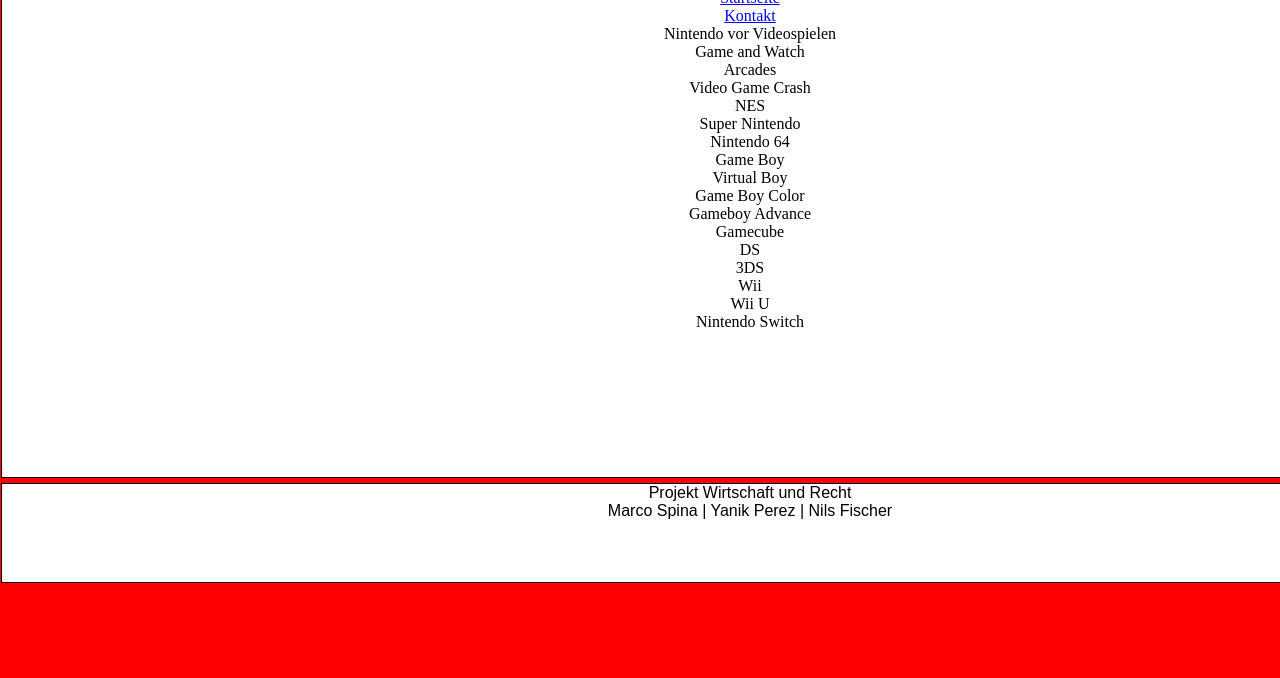
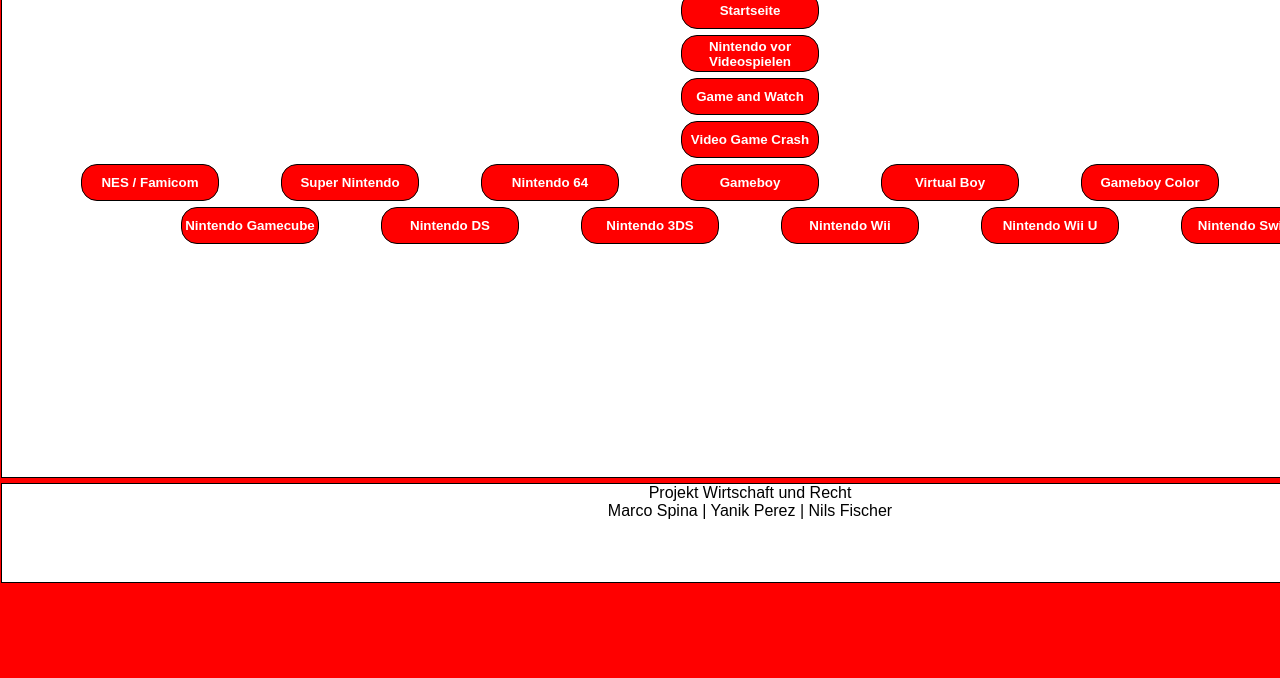
Before and after one commit to FischerNils06/PRWR_Projekt, a plain HTML site: page index.html in a window 1280 px wide. Shown: the part 122-800 px from the top of the page. Drawn offline with Linux system fonts and the light colour scheme.

Commit message:
Changes Made

```diff
--- a/index.html
+++ b/index.html
@@ -15,26 +15,23 @@
 
         <div id="main">
             <ul>
-                <li><a href="index.html">Startseite</a></li>
-                <li><a href="contact.html">Kontakt</a></li>
-                <li>Nintendo vor Videospielen</li>
-                <li>Game and Watch</li>
-                <li>Arcades</li>
-                <li>Video Game Crash</li>
-                <li>NES</li>
-                <li>Super Nintendo</li>
-                <li>Nintendo 64</li>
-                <li>Game Boy</li>
-                <li>Virtual Boy</li>
-                <li>Game Boy Color</li>
-                <li>Gameboy Advance</li>
-                <li>Gamecube</li>
-                <li>DS</li>
-                <li>3DS</li>
-                <li>Wii</li>
-                <li>Wii U</li>
-                <li>Nintendo Switch</li>
-
+                <li><button class="btn">Startseite</button></li>
+                <li><button class="btn">Nintendo vor Videospielen</button></li>
+                <li><button class="btn">Game and Watch</button></li>
+                <li><button class="btn">Video Game Crash</button></li>
+                <button class="btn">NES / Famicom</button>
+                <button class="btn">Super Nintendo</button>
+                <button class="btn">Nintendo 64</button>
+                <button class="btn">Gameboy</button>
+                <button class="btn">Virtual Boy</button>
+                <button class="btn">Gameboy Color</button>
+                <button class="btn">Gameboy Advance</button>
+                <button class="btn">Nintendo Gamecube</button>
+                <button class="btn">Nintendo DS</button>
+                <button class="btn">Nintendo 3DS</button>
+                <button class="btn">Nintendo Wii</button>
+                <button class="btn">Nintendo Wii U</button>
+                <button class="btn">Nintendo Switch</button>
             </ul>
         </div>
 
--- a/styles.css
+++ b/styles.css
@@ -125,3 +125,26 @@ ul {
     height: 100%;
     width: 100%;
     }
+
+    .btn {
+        font-family: Arial, Helvetica, sans-serif;
+        font-weight: bold;
+        color: #FFFFFF;
+        text-align: center;
+        border-radius: 16px;
+        background-color: red;
+        margin-top: 3px;
+        margin-bottom: 3px;
+        margin-left: 29px;
+        margin-right: 29px;
+        height: 37px;
+        width: 138px;
+        border: 1px;
+        border-style: solid;
+        border-color: #000000;
+    }
+
+    .btn:hover {
+        background-color: #FFFFFF;
+        color:red;
+    }
```
Also changed, not shown: 06_snes.html (+1 -1 lines), 15_wii.html (+1 -1 lines), 16_wiiu.html (+1 -1 lines), nav.html (+20 -1 lines).
